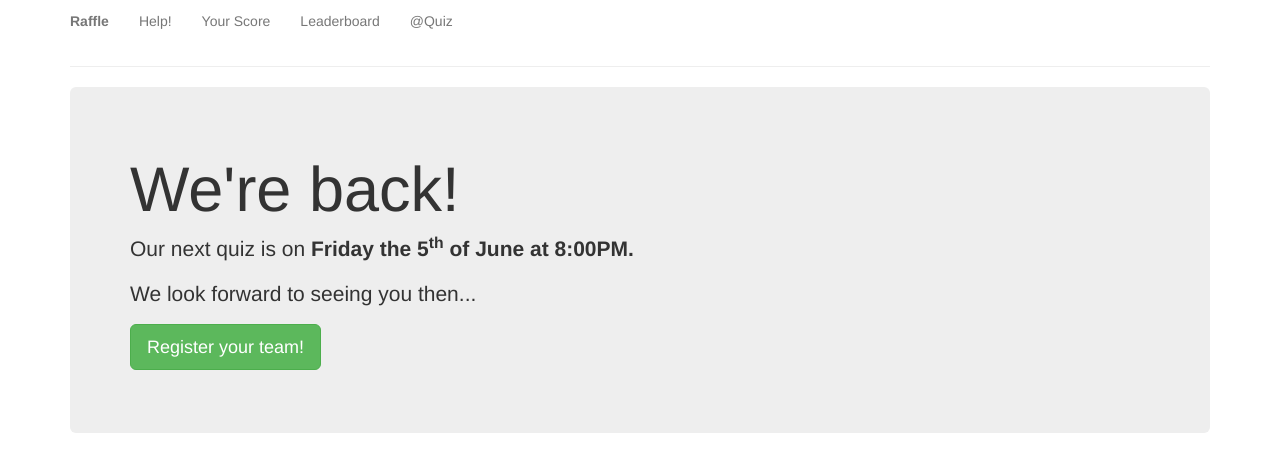
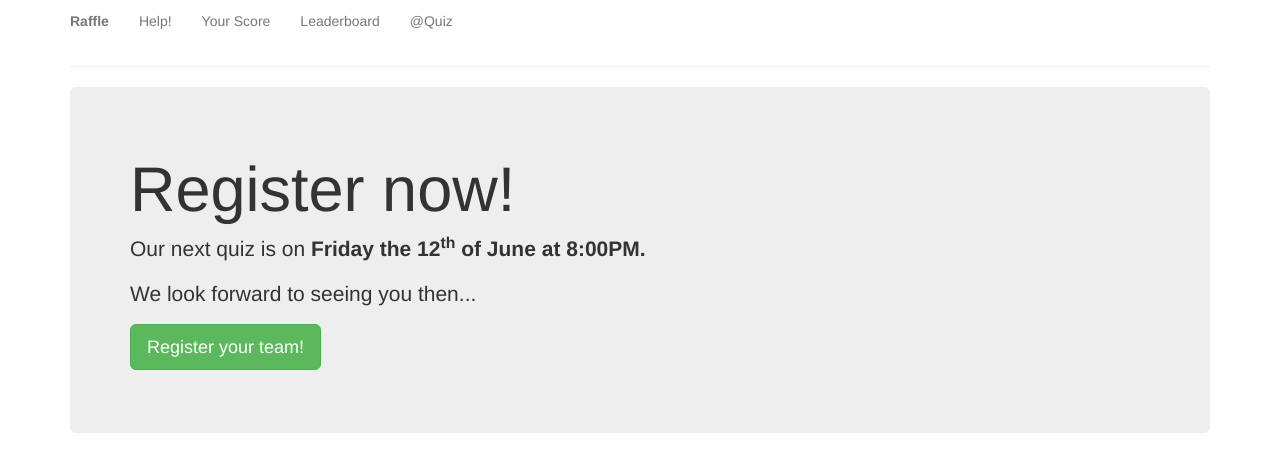
Before and after one commit to davidharrison92/sociallydistantpubquiz, a PHP site: page / in a window 1280 px wide. Shown: the part 179-651 px from the top of the page. Run offline with PHP 8.4, Linux system fonts and the light colour scheme; data that the repository does not hold is empty; a stand-in replaces the project's code that opens the database connection.

Commit message:
changes for 12/06

```diff
--- a/index.php
+++ b/index.php
@@ -79,8 +79,8 @@ if (array_key_exists("teamID", $_SESSION)){
                 </div> -->
 
                 <div class="jumbotron">
-                    <h1>We're back!</h1>
-                    <p>Our next quiz is on <strong>Friday the 5<sup>th</sup> of June at 8:00PM.</p>
+                    <h1>Register now!</h1>
+                    <p>Our next quiz is on <strong>Friday the 12<sup>th</sup> of June at 8:00PM.</p>
                     <p>We look forward to seeing you then...</p>
                     <p><a class="btn btn-success btn-lg" href="newteam.php" role="button">Register your team!</a>
                 </div>
```
